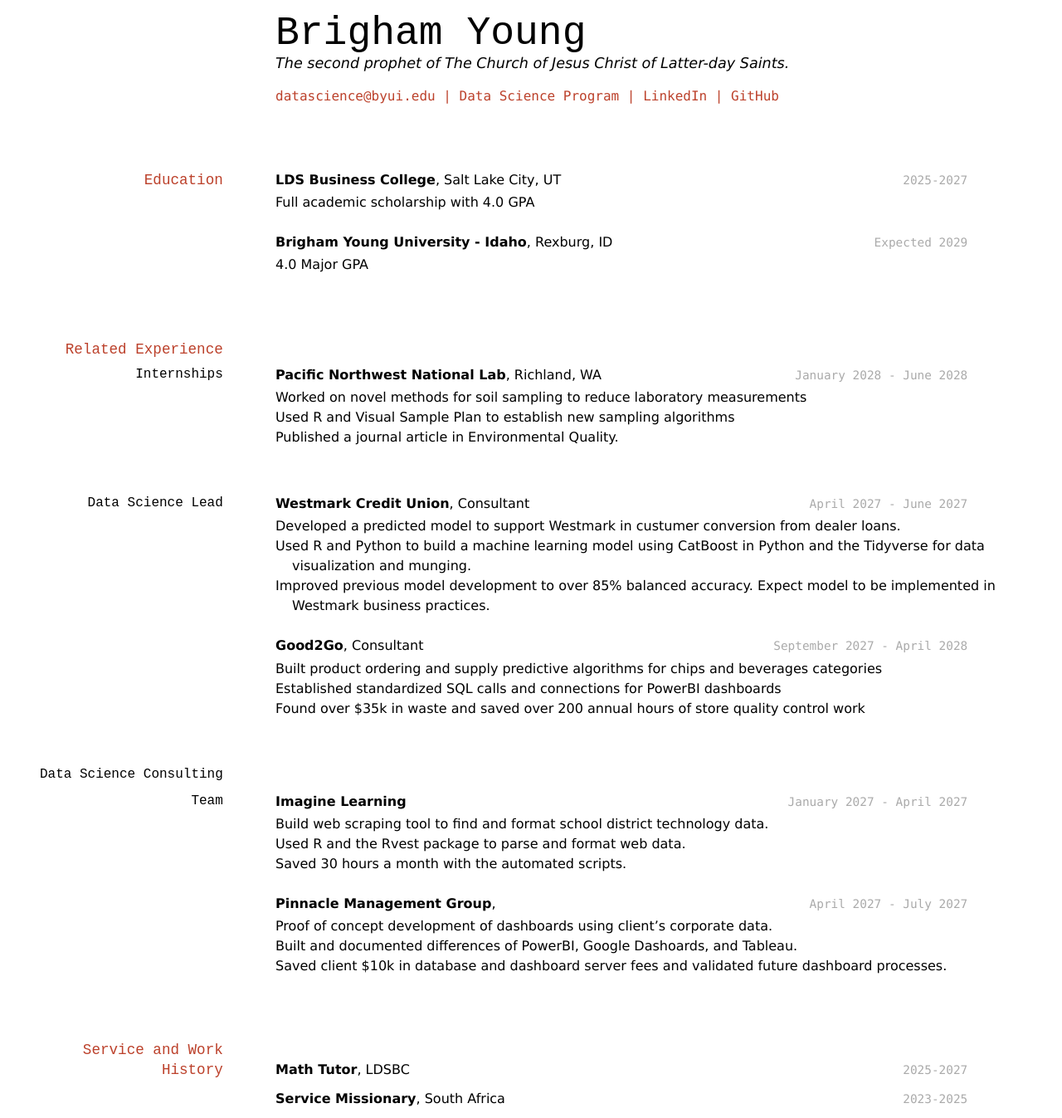
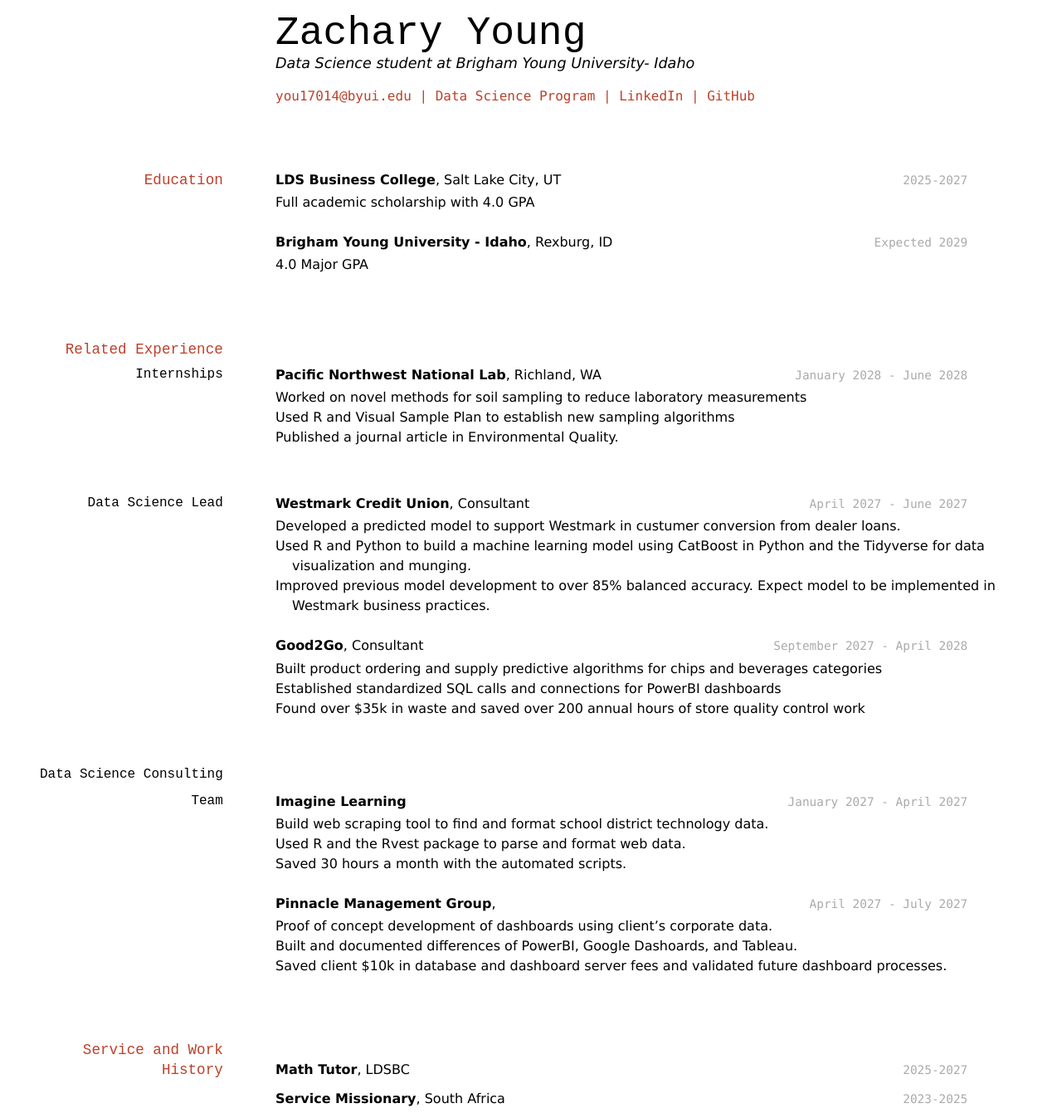
Before and after one commit to byuids-resumes/young_resume, a Jekyll site: the page built from docs/index.md, in a window 1280 px wide. Shown: the whole page at 83% size. Built offline with Jekyll 4.4.1, drawn with Linux system fonts in a browser that asks for light colours.

Commit message:
Updated Name, description, and email

```diff
--- a/docs/index.md
+++ b/docs/index.md
@@ -1,12 +1,12 @@
 ---
 layout: cv
-title: Brigham Young's Resume
+title: Zachary Young's Resume
 ---
-# Brigham Young
-The second prophet of The Church of Jesus Christ of Latter-day Saints.
+# Zachary Young
+Data Science student at Brigham Young University- Idaho
 
 <div id="webaddress">
-<a href="datascience@byui.edu">datascience@byui.edu</a>
+<a href="you17014@byui.edu">you17014@byui.edu</a>
 | <a href="https://byuidatascience.github.io/development.html">Data Science Program</a>
 | <a href="https://www.linkedin.com/groups/13537407/">LinkedIn</a>
 | <a href="https://github.com/byuids-resumes">GitHub</a>
```
